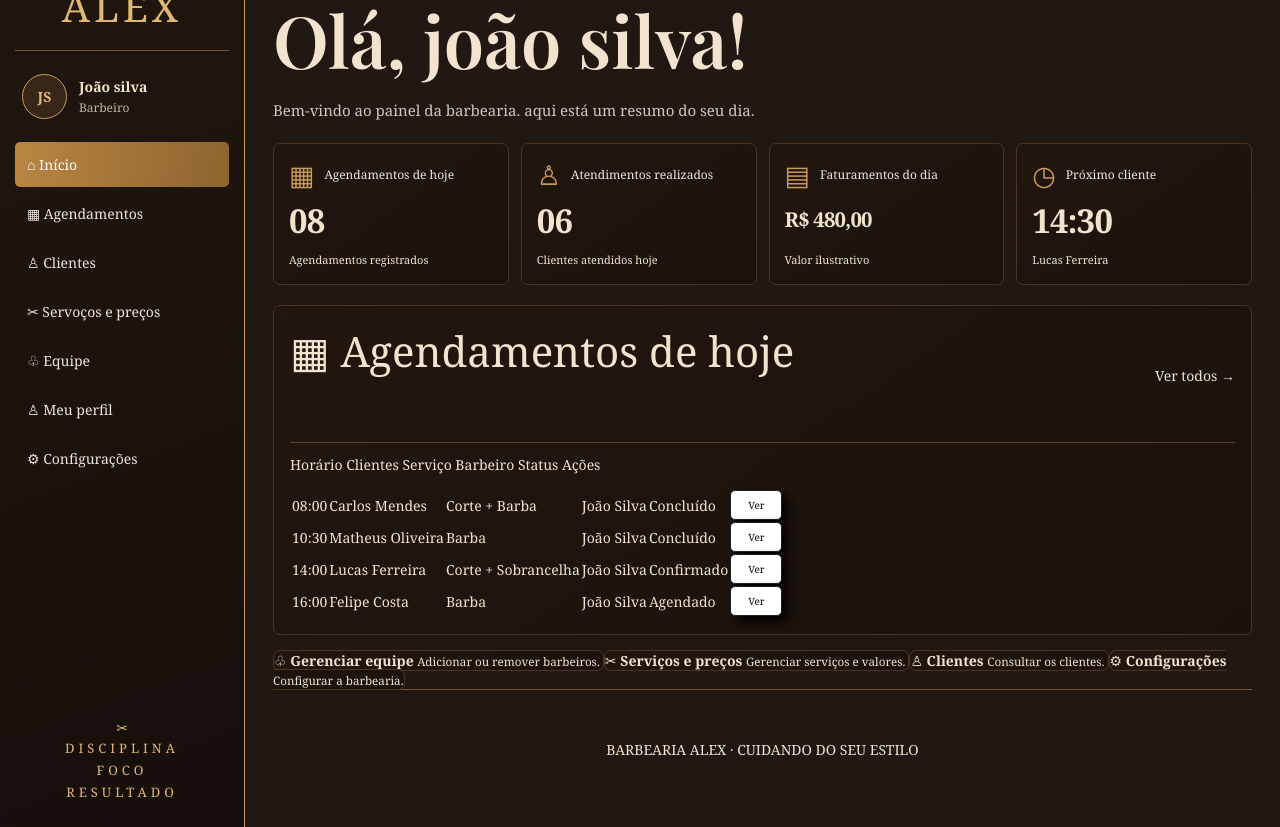
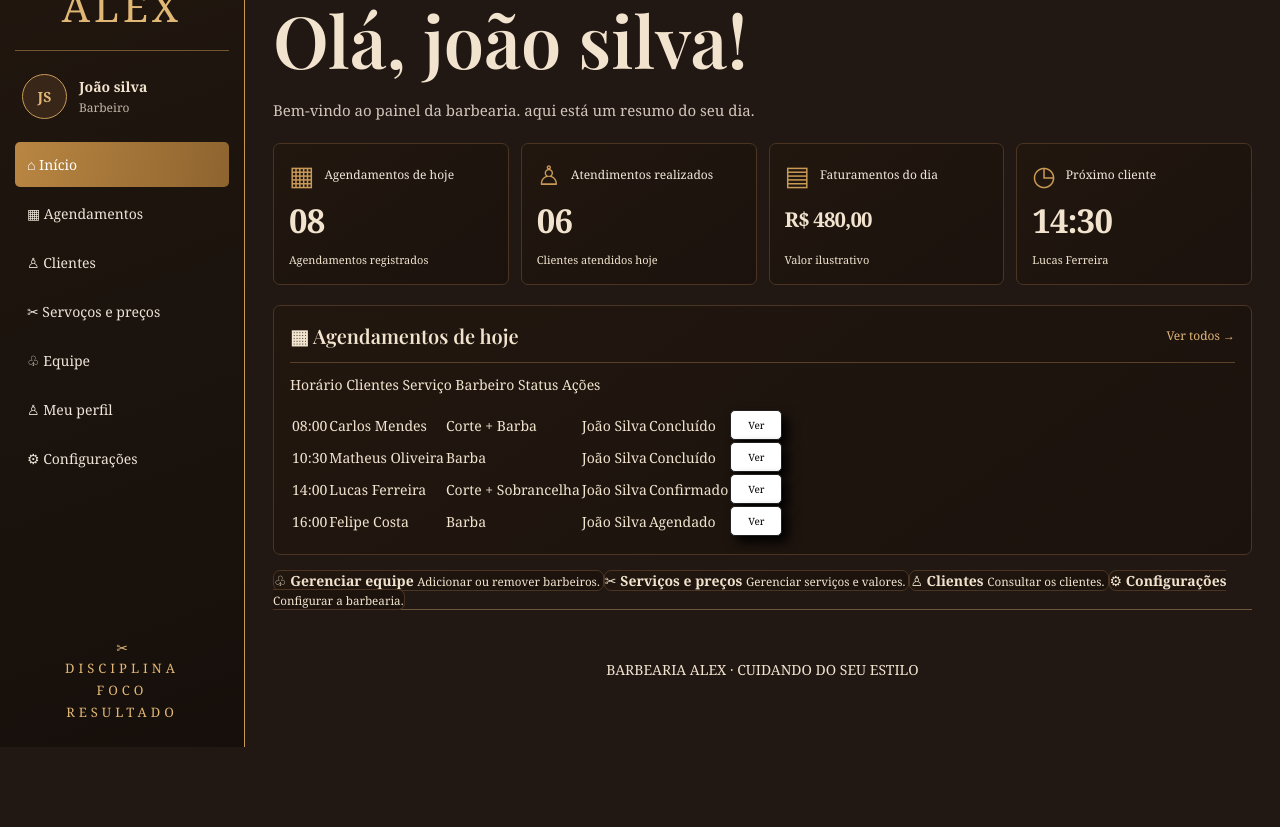
Before and after one commit to alexsandro858/projeto-barbearia, a plain HTML site: page pages/barbeiro.html in a window 1280 px wide. Shown: the part 107-934 px from the top of the page. After the commit the page ends 854 px from the top, so only its background shows below. Drawn offline with nearby package versions, Linux system fonts and the light colour scheme.

Commit message:
atalização css

```diff
--- a/css/barbeiro.css
+++ b/css/barbeiro.css
@@ -354,3 +354,22 @@ h1 {
   border-bottom: 1px solid #5a4028;
   margin-bottom: 12px;
 }
+
+.panel-heading h2 {
+  display: flex;
+  align-items: center;
+  gap: 11px;
+  margin: 0;
+  font: 600 20px 'Playfair Display', Georgia, serif;
+}
+
+.panel-heading a {
+  color: var(--gold-light);
+  white-space: nowrap;
+  font-size: 12px;
+}
+
+.panel-heading a span {
+  font-size: 18px;
+  margin-left: 4px;
+}
```
